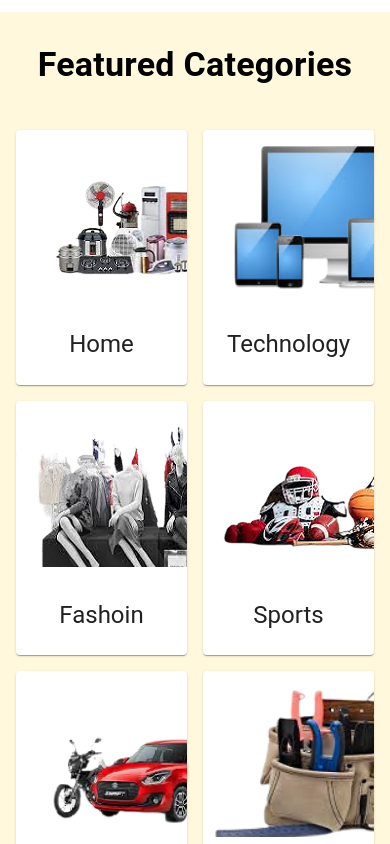
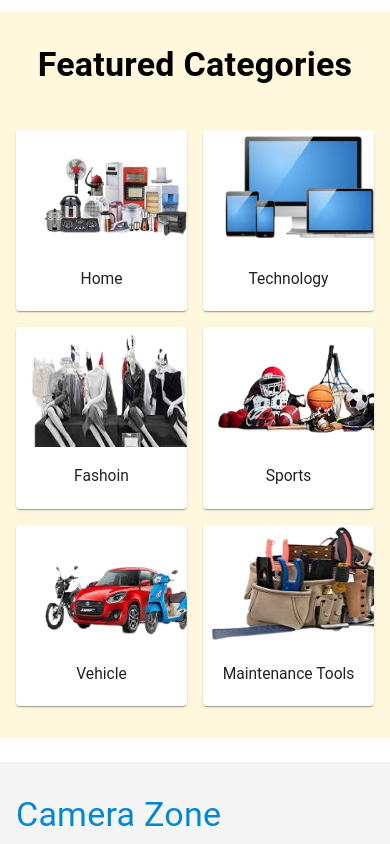
Before and after one commit to mesu-ai/eshop, a React (Create React App) app: page / in a window 390 px wide. Shown: the part 1700-2544 px from the top of the page. Built offline with nearby package versions, Linux system fonts and the light colour scheme; no server answers.

Commit message:
update category

```diff
--- /dev/null
+++ b/src/pages/home/categories/Category.css
@@ -0,0 +1,17 @@
+/* style={{height:'150px',width:'280px'}} */
+
+.category-content{
+    height: 150px;
+    width: 280px;
+}
+
+@media only screen and (max-width:600px){
+    .category-content{
+        height: 120px;
+        width: 200px;
+    }
+    .category-name{
+        font-size: 15px;
+    }
+
+}
--- a/src/pages/home/categories/card/CategoryCard.js
+++ b/src/pages/home/categories/card/CategoryCard.js
@@ -1,4 +1,5 @@
 import React from 'react';
+import '../Category.css';
 import { CardActionArea, Grid } from '@mui/material';
 import Card from '@mui/material/Card';
 import CardContent from '@mui/material/CardContent';
@@ -11,15 +12,16 @@ const CategoryCard = ({category}) => {
       <Grid item xs={2} sm={4} md={4}>
       <Card sx={{  }}>
       <CardActionArea>
-        <CardMedia
+        {/* <CardMedia className='category-content'
           sx={{mx:'auto',py:2}}
           component="img"
           style={{height:'150px',width:'280px'}}
           image={image}
           alt="green iguana"
-        />
+        /> */}
+        <img className='category-content' src={image} alt="Category" />
         <CardContent>
-          <Typography gutterBottom variant="h5" component="div">
+          <Typography sx={{fontSize:{xs:'4vw', md:'2vw',lg:'1.8vw'}}}  gutterBottom variant="h5" component="div">
            {name}
           </Typography>
           <Typography variant="body2" color="text.secondary">
```
